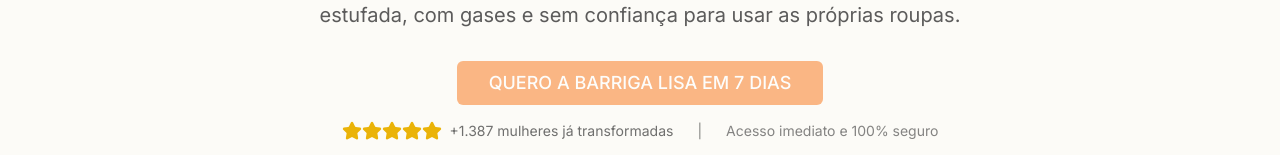
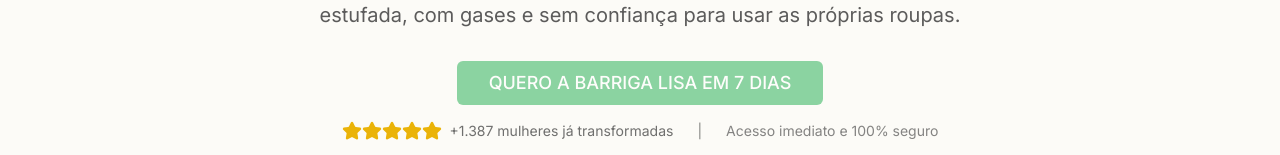
Before and after one commit to batatafaver/desinchafoodmap, a Next.js app: page / in a window 1280 px wide. Shown: the part 474-629 px from the top of the page. Built offline with nearby package versions, Linux system fonts and the light colour scheme.

Commit message:
NÃO, preserve a cor verde, pelo amor de Deus restaure, as cores que fora

```diff
--- a/src/app/globals.css
+++ b/src/app/globals.css
@@ -15,7 +15,7 @@
   --secondary-foreground: 90 13% 30%;
   --muted: 90 20% 98%;
   --muted-foreground: 0 0% 45.1%;
-  --accent: 25 95% 53%;
+  --accent: 140 70% 40%;
   --accent-foreground: 0 0% 100%;
   --destructive: 0 84.2% 60.2%;
   --destructive-foreground: 0 0% 98%;
@@ -51,7 +51,7 @@
   --secondary-foreground: 0 0% 98%;
   --muted: 0 0% 14.9%;
   --muted-foreground: 0 0% 63.9%;
-  --accent: 25 95% 53%;
+  --accent: 140 70% 40%;
   --accent-foreground: 0 0% 100%;
   --destructive: 0 62.8% 30.6%;
   --destructive-foreground: 0 0% 98%;
--- a/src/components/landing/About.tsx
+++ b/src/components/landing/About.tsx
@@ -26,7 +26,7 @@ export default function About() {
             <p className="mt-2 max-w-md text-lg leading-relaxed text-foreground/80">
               Nutricionista especialista em metabolismo e saúde intestinal. Já ajudei mais de 1.300 mulheres a se livrarem do inchaço sem dietas radicais. Eu sei o caminho para você conquistar a barriga lisa que tanto deseja e a confiança que merece.
             </p>
-            <Button asChild size="lg" className="mt-6 bg-green-500 hover:bg-green-600 text-white text-lg">
+            <Button asChild size="lg" className="mt-6 bg-accent hover:bg-accent/90 text-accent-foreground text-lg">
               <a href="https://whatsa.me/5548984172555/?t=Ol%C3%A1%2C%20quero%20minha%20transforma%C3%A7%C3%A3o%20de%207%20dias" target="_blank" rel="noopener noreferrer">
                 <MessageCircle className="mr-2 h-5 w-5" />
                 Falar no WhatsApp
```
